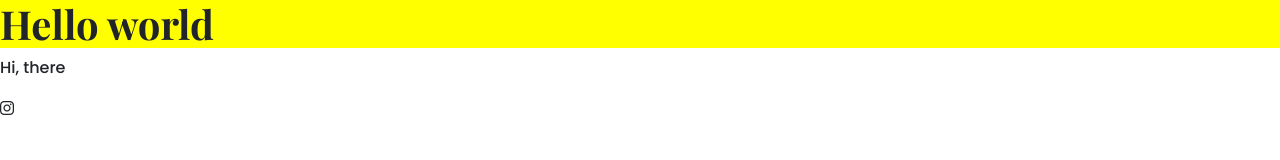
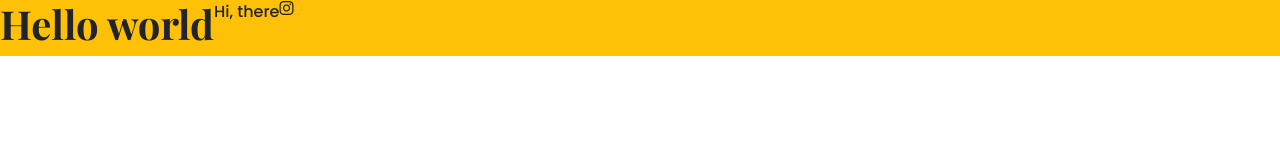
Before and after one commit to okediya-cecilia/portfolio-project, a plain HTML site: page index.html in a window 1280 px wide. Drawn offline with nearby package versions, Linux system fonts and the light colour scheme.

Commit message:
wrapped the text in a div

```diff
--- a/index.html
+++ b/index.html
@@ -19,8 +19,10 @@
 
 </head>
 <body>
+    <div class = "d-flex bg-warning">
   <h1>Hello world</h1>
   <p>Hi, there</p>
   <i class="fa-brands fa-instagram"></i>
+  </div>
 </body>
 </html>
--- a/styles/portfolio.css
+++ b/styles/portfolio.css
@@ -1,5 +1,5 @@
 h1{
-    background-color:yellow;
+    color:black;
     font-family: 'Playfair Display', serif;
     font-weight: bold;
 
```
